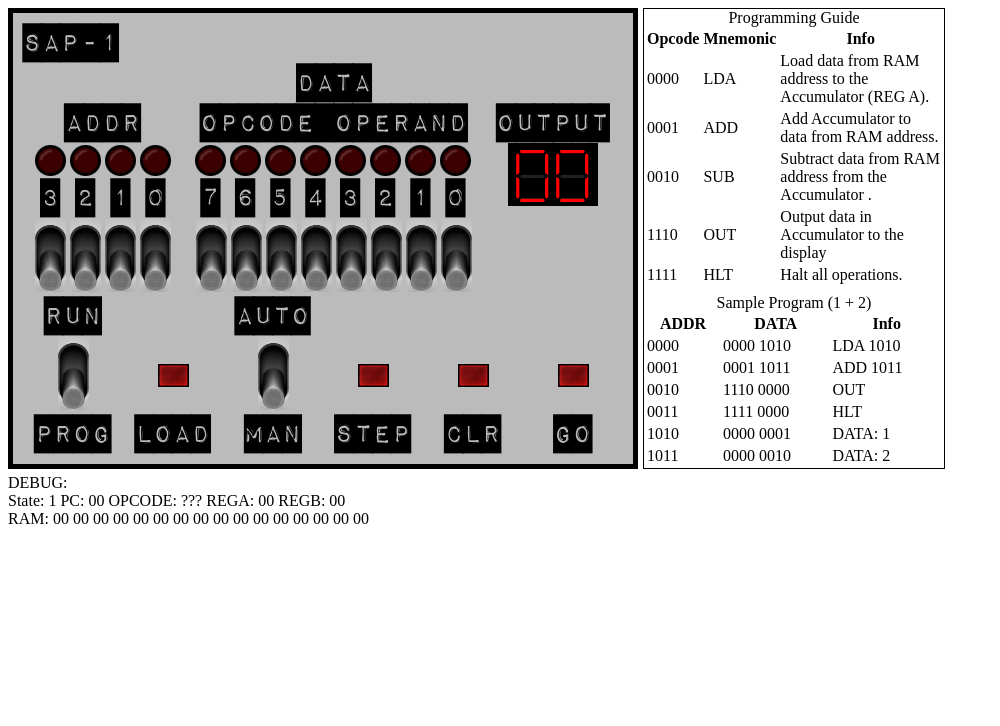
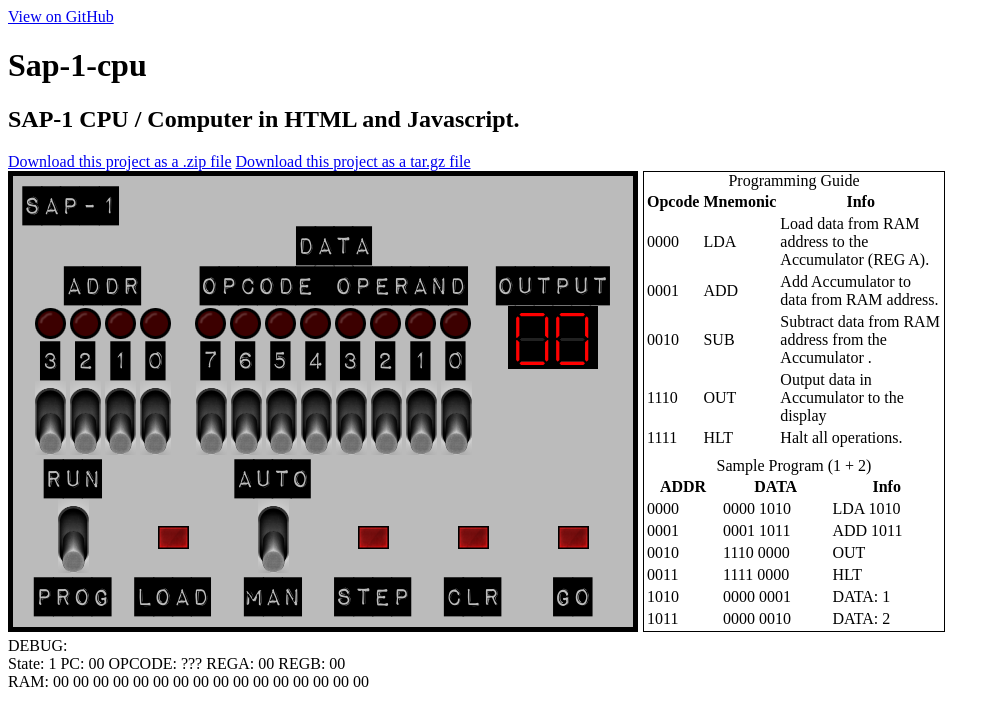
Before and after one commit to ellisgl/SAP-1-CPU, a plain HTML site: page index.html in a window 1280 px wide. Shown: the whole page, without its empty margins (0-1000 px from the left). Drawn offline with nearby package versions, Linux system fonts and the light colour scheme.

Commit message:
Fixing for GH-PAGES.

```diff
--- a/index.html
+++ b/index.html
@@ -150,6 +150,19 @@
 </head>
 
 <body>
+<div id="header_wrap" class="outer">
+    <header class="inner">
+        <a id="forkme_banner" href="https://github.com/ellisgl/SAP-1-CPU">View on GitHub</a>
+
+        <h1 id="project_title">Sap-1-cpu</h1>
+        <h2 id="project_tagline">SAP-1 CPU / Computer in HTML and Javascript.</h2>
+
+        <section id="downloads">
+            <a class="zip_download_link" href="https://github.com/ellisgl/SAP-1-CPU/zipball/master">Download this project as a .zip file</a>
+            <a class="tar_download_link" href="https://github.com/ellisgl/SAP-1-CPU/tarball/master">Download this project as a tar.gz file</a>
+        </section>
+    </header>
+</div>
     <div style="width: 630px; float: left;">
         <div style="width: 600px; background-color: #BBB; padding: 10px; border: 5px solid black;">
             <div class="tapeText">SAP-1</div>
```
